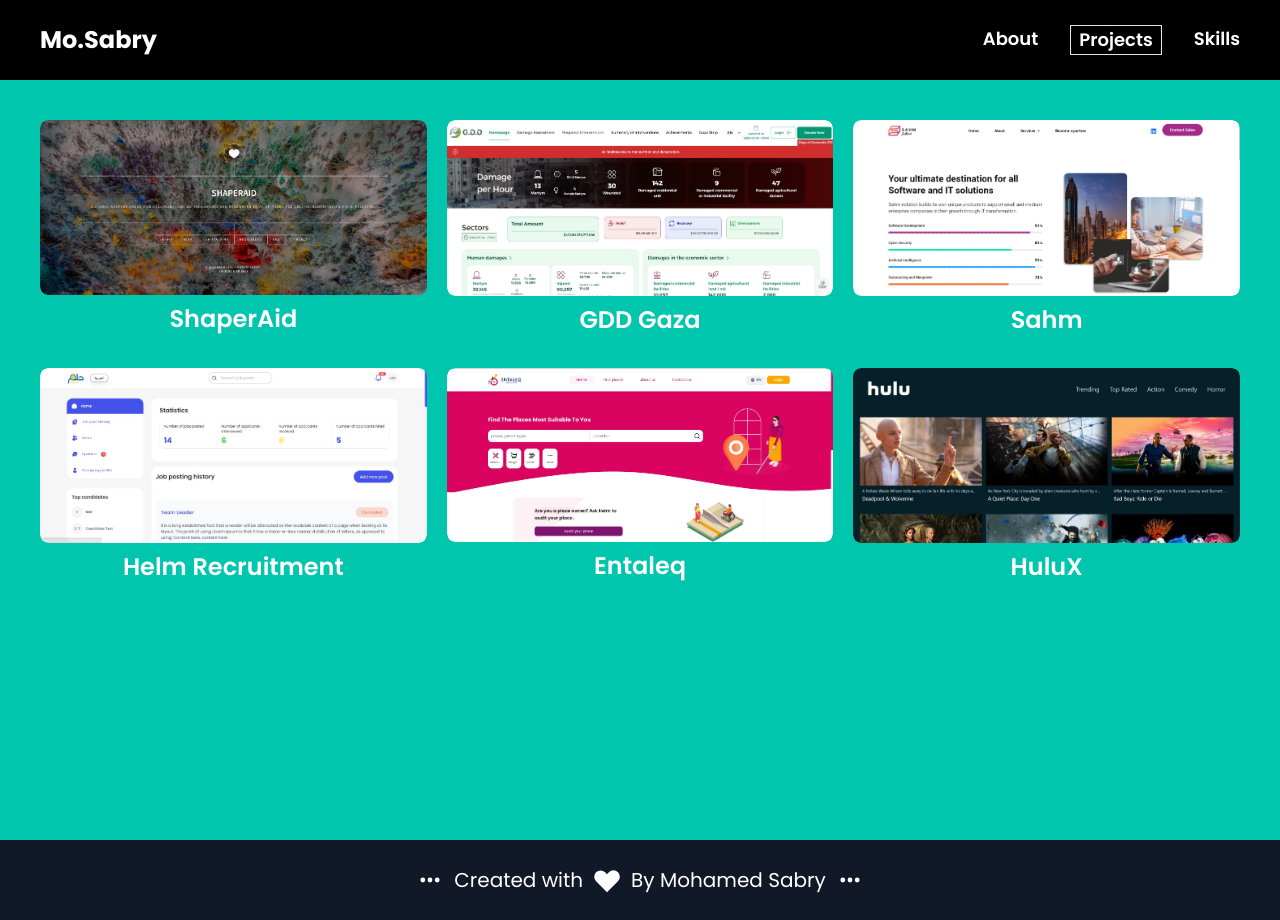
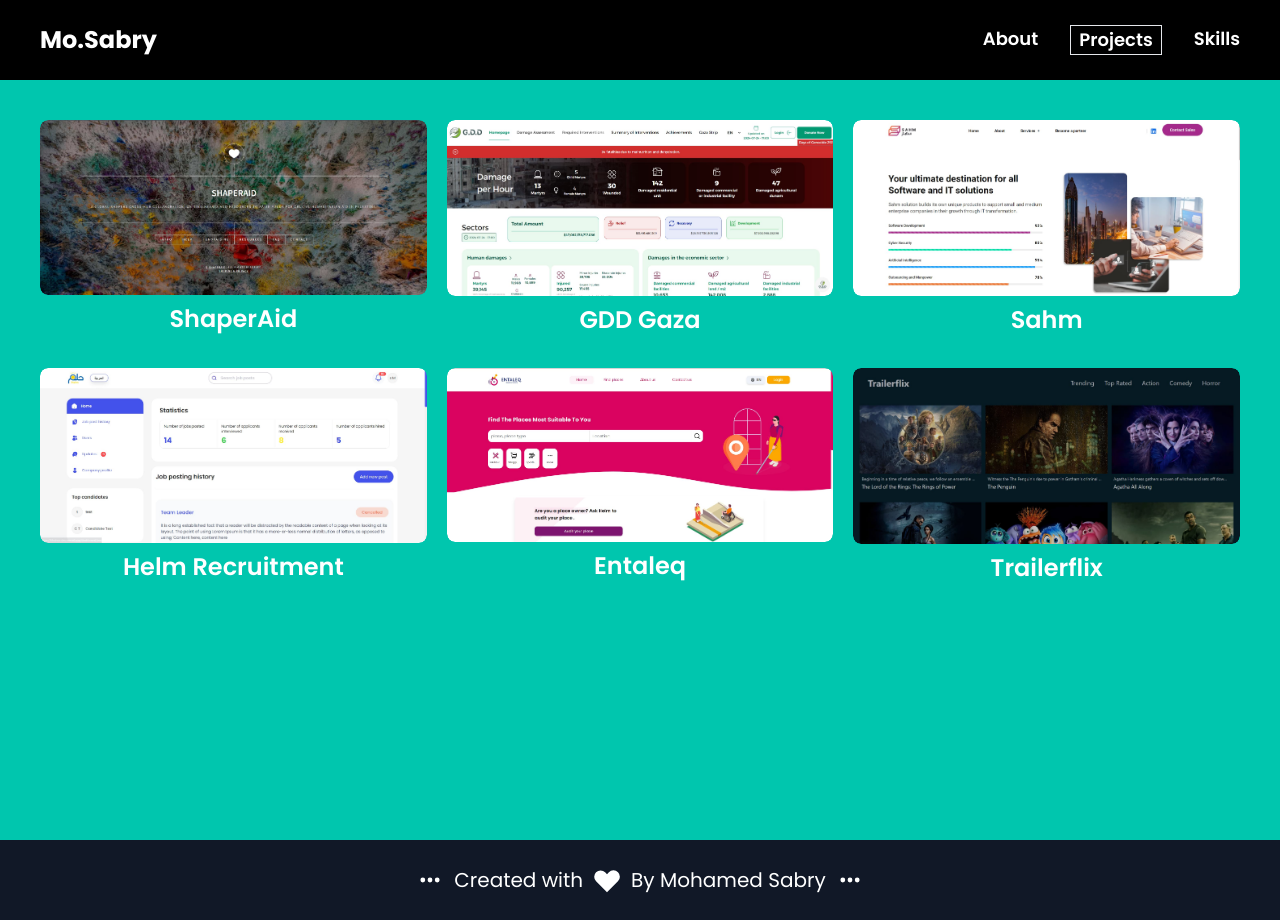
Before and after one commit to mohamedsabrie/resume, a Next.js app: page /projects in a window 1280 px wide. Built offline with nearby package versions, Linux system fonts and the light colour scheme.

Commit message:
change a project name

```diff
--- a/components/Projects/index.js
+++ b/components/Projects/index.js
@@ -41,10 +41,11 @@ const projects = [
   },
   {
     id: 5,
-    name: "HuluX",
-    href: "https://hulu-clone-omega-six.vercel.app/",
-    imageSrc: "/images/hulu.jpg",
-    imageAlt: "hulu",
+    name: "Trailerflix",
+
+    href: "https://trailerflix-app.vercel.app/",
+    imageSrc: "/images/Trailerflix.jpg",
+    imageAlt: "trailerflix-app",
   },
 
   // More products...
```
Also changed, not shown: public/images/Trailerflix.jpg (added).
